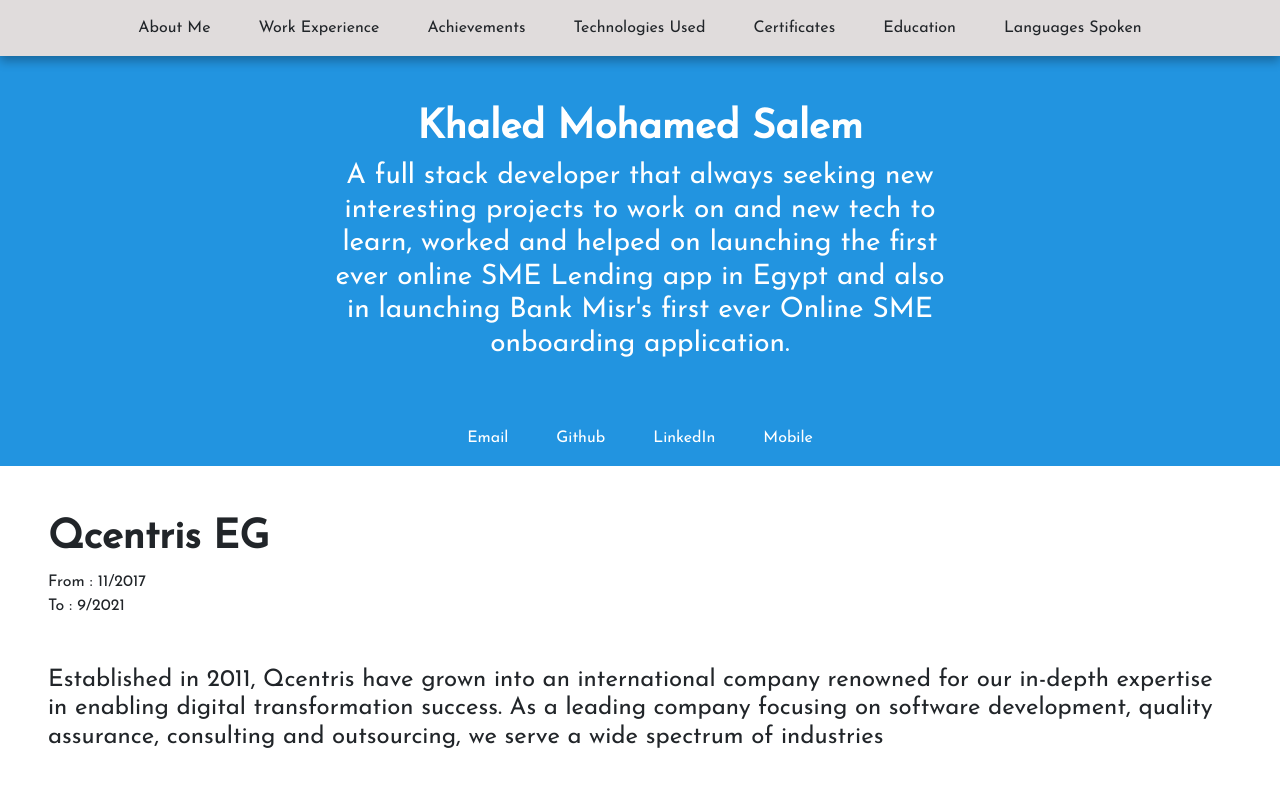
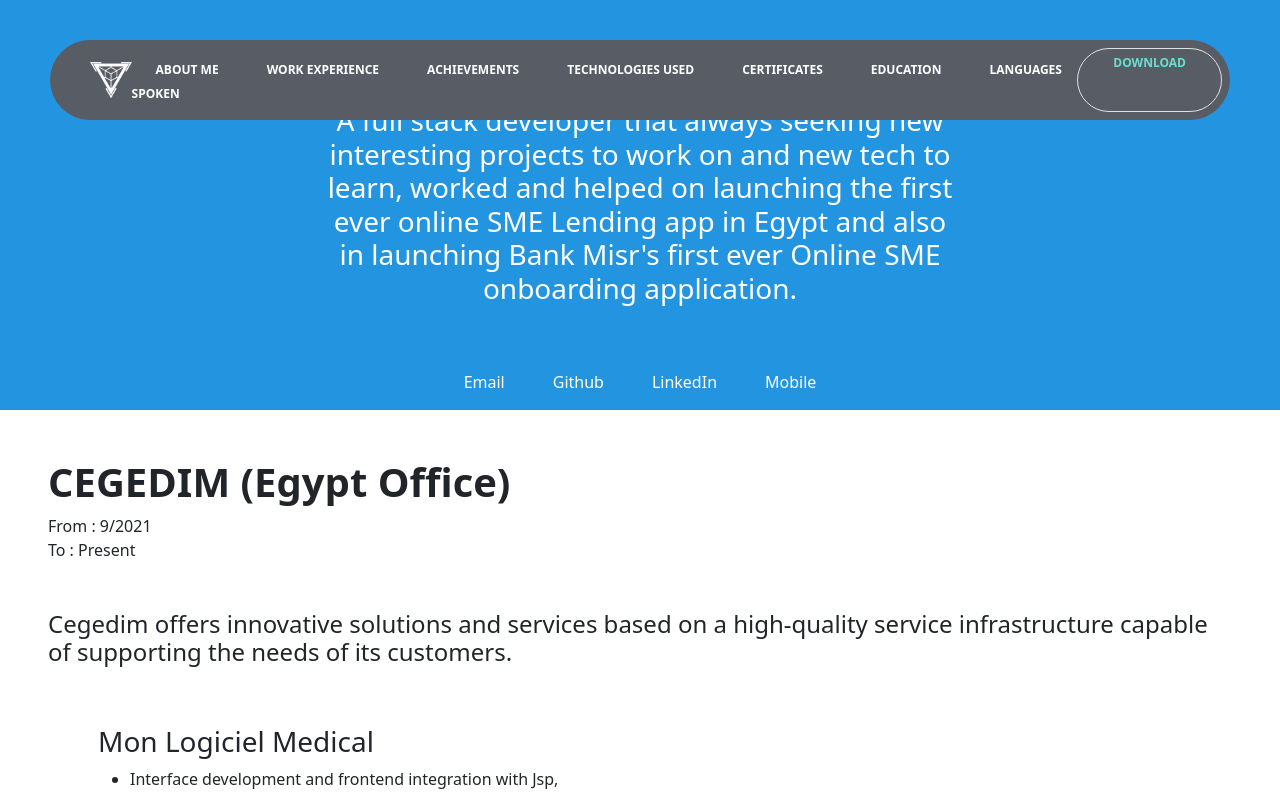
Before and after one commit to khaledsalem999/khaled-resume, a React (Create React App) app: page / in a window 1280 px wide. Shown: the top 795 px of the page. Built offline with nearby package versions, Linux system fonts and the light colour scheme.

Commit message:
changed header shape

```diff
--- /dev/null
+++ b/jsconfig.json
@@ -0,0 +1,6 @@
+{
+    "compilerOptions": {
+      "baseUrl": "src"
+    },
+    "include": ["src"]
+}
--- a/src/components/Header/Header.js
+++ b/src/components/Header/Header.js
@@ -1,4 +1,5 @@
 import './Header.scss'
+import logo from 'assets/placeholder-logo.png'
 
 const Header = () => {
     const categories = [
@@ -12,10 +13,18 @@
     ]
 
     return (
-        <div className={'d-flex justify-content-center header-container'}>
+        <div className={'d-flex header-container'}>
+            <div className={'my-auto logo-container'}>
+                <img src={logo} height='36'/>
+            </div>
+            <div className={'m-auto'}>
                 {categories.map(headerItem => (
-                    <span key={headerItem} className={'nav-item py-3 px-4'}>{headerItem}</span>
+                    <span key={headerItem} className={'nav-item px-4'}>{headerItem}</span>
                 ))}
+            </div>
+            <div className={'d-block border border-1 download-button'}>
+                <span className="download-text text-decoration-none">DOWNLOAD</span>
+            </div>
         </div>
     )
 }
--- a/src/components/Header/Header.scss
+++ b/src/components/Header/Header.scss
@@ -1,16 +1,48 @@
 .nav-item{
   transition: 0.3s;
   cursor: pointer;
+  text-transform: uppercase;
+  font-weight: 800;
+  color: white;
+  font-size: 12px;
   &:hover{
-    background-color: #2294e0;
-    color: white;
+    color: #68e0cf;
   }
 }
 
 .header-container{
-  background-color: #e0dcdc;
-  position: sticky;
-  top: 0;
-  box-shadow:0 5px 10px rgba(0, 0, 0, 0.3);
+  background-color: #585d65;
+  position: fixed;
   z-index: 10;
+  height: 80px;
+  border-radius: 80px;
+  margin-top: 40px;
+  left: 50px;
+  right: 50px;
 }
+
+.logo-container{
+  display: block;
+  margin-left: 40px;
+}
+
+.download-button{
+  text-decoration: none;
+  height: 64px;
+  border-radius: 64px;
+  vertical-align: middle;
+  padding: 0 35px;
+  margin-top: 8px;
+  margin-right: 8px;
+  display: flex;
+}
+
+.download-text{
+  color: #68e0cf;
+  font-weight: 800;
+  font-size: 12px;
+  vertical-align: middle;
+  &:hover{
+    color: #68e0cf;
+  }
+}
--- a/src/data/WorkExperience.json
+++ b/src/data/WorkExperience.json
@@ -1,5 +1,24 @@
 {
   "WorkExperience": [
+    {
+      "CompanyName": "CEGEDIM (Egypt Office)",
+      "From": "9/2021",
+      "To": "Present",
+      "StillThere": false,
+      "AboutCompany": "Cegedim offers innovative solutions and services based on a high-quality service infrastructure capable of supporting the needs of its customers.",
+      "ProjectsList": [
+        {
+          "ProjectName": "Mon Logiciel Medical",
+          "Logo": "",
+          "Tasks": [
+            "Interface development and frontend integration with Jsp, javascript and typescript using react",
+            "RESTful API microservices development with Java/kotlin using spring boot framework",
+            "Maintanence of already existing services and components",
+            "maintain a steady delivery cycle each sprint"
+          ]
+        }
+      ]
+    },
     {
       "CompanyName": "Qcentris EG",
       "From": "11/2017",
@@ -73,13 +92,6 @@
             "Managing the workflow and development of multiple react components and leading the project's FE team"
           ]
         }
-      ],
-      "ReferencesList": [
-        {
-          "name": "Shady El Kady",
-          "position": "Project Tech Lead",
-          "email": "Elkady.shady@gmail.com"
-        }
       ]
     }
   ]
--- a/src/index.css
+++ b/src/index.css
@@ -1,5 +1,5 @@
-@import url('https://fonts.googleapis.com/css?family=Josefin+Sans');
+@import url('https://fonts.googleapis.com/css2?family=Poppins:ital,wght@0,100;0,200;0,300;0,400;0,500;0,700;0,800;0,900;1,100;1,200;1,300;1,400;1,500;1,600;1,700;1,800;1,900&display=swap');
 
 body, html {
-  font-family: 'Josefin Sans', cursive !important;
+  font-family: 'Poppins', sans-serif;
 }
```
Also changed, not shown: src/assets/placeholder-logo.png (added).
